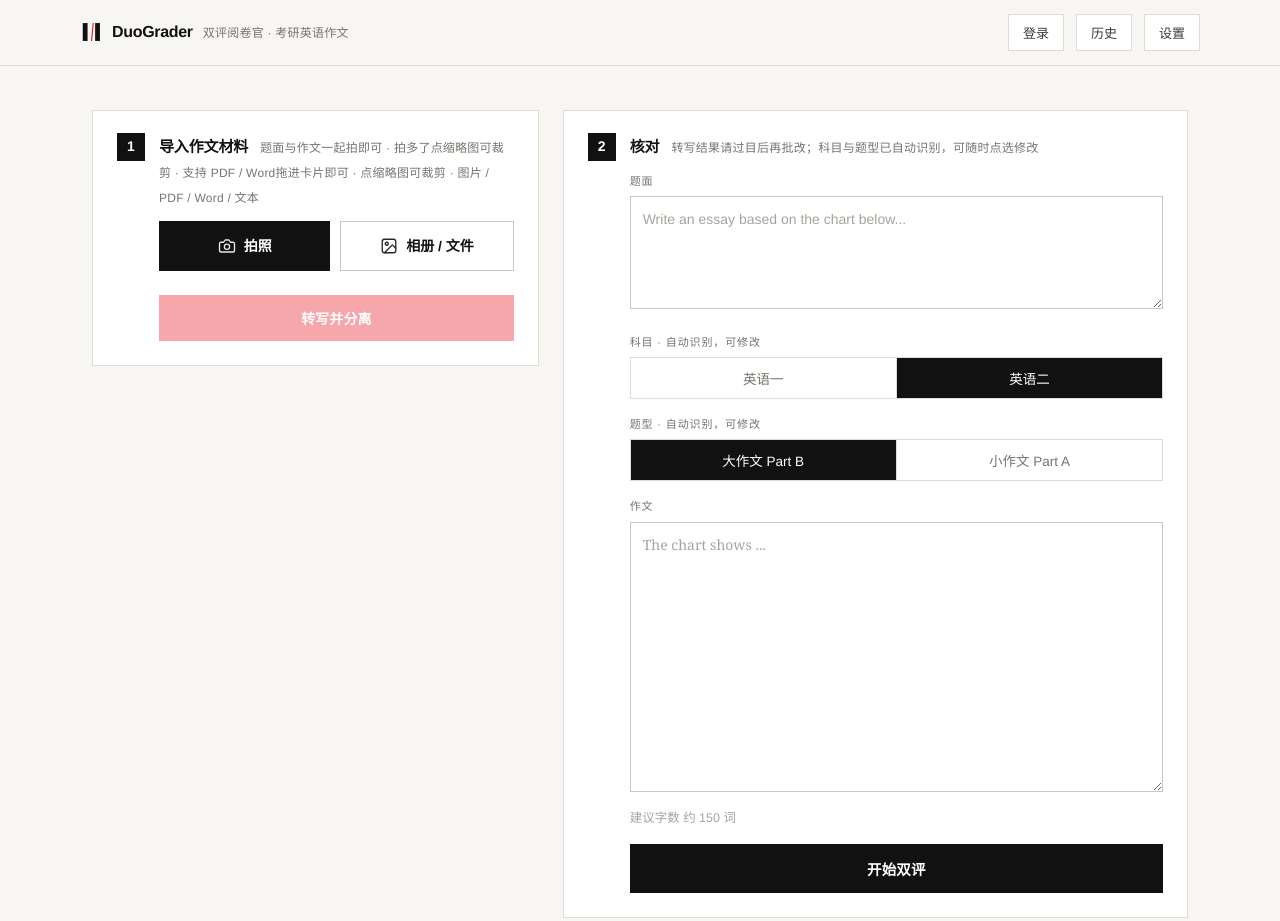
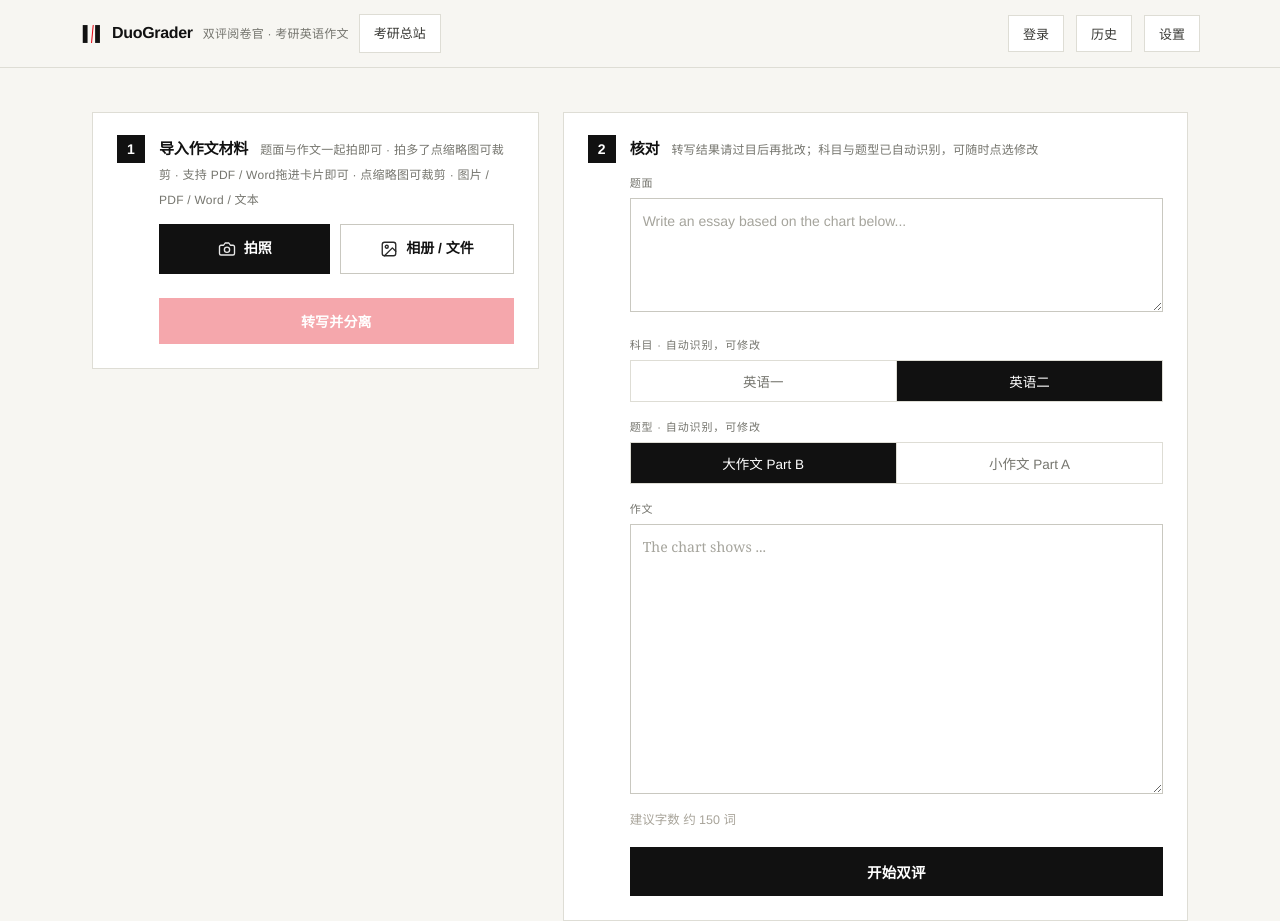
Before and after one commit to 5777-wq/duograder, an Electron app: page app/index.html in a window 1280 px wide. Shown: the top 921 px of the page. Drawn offline with Linux system fonts and the light colour scheme.

Commit message:
总站入口：应用页头与根跳转页加「考研总站」链接；根 index.html 入库（此前仅存线上，仓库缺失）

```diff
--- a/app/index.html
+++ b/app/index.html
@@ -22,6 +22,7 @@
       <img class="mark" src="logo.svg" alt="DuoGrader" />
       <h1>DuoGrader</h1>
       <small class="hide-sm">双评阅卷官 · 考研英语作文</small>
+      <a class="icon-btn" href="https://kaoyan-sheets.pages.dev/" style="text-decoration:none">考研总站</a>
     </div>
     <button class="icon-btn" id="btn-login">登录</button>
     <button class="icon-btn" id="btn-history">历史</button>
```
Also changed, not shown: index.html (added, +1 -0 lines).
